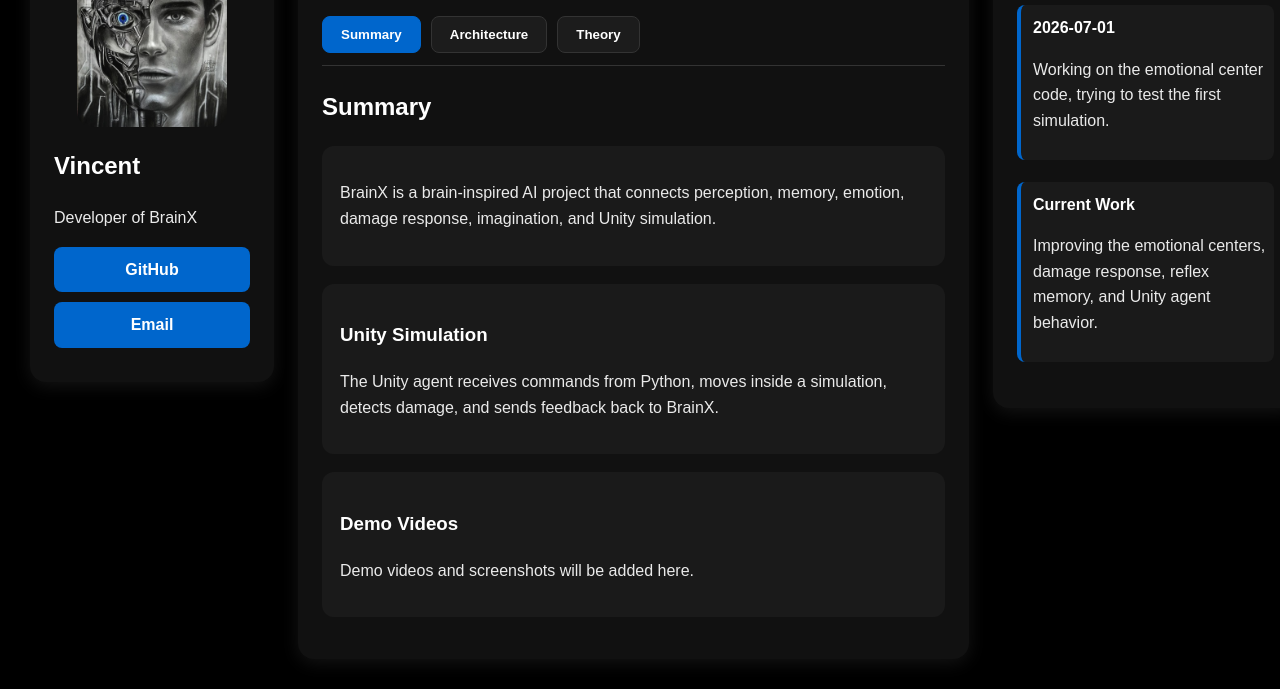
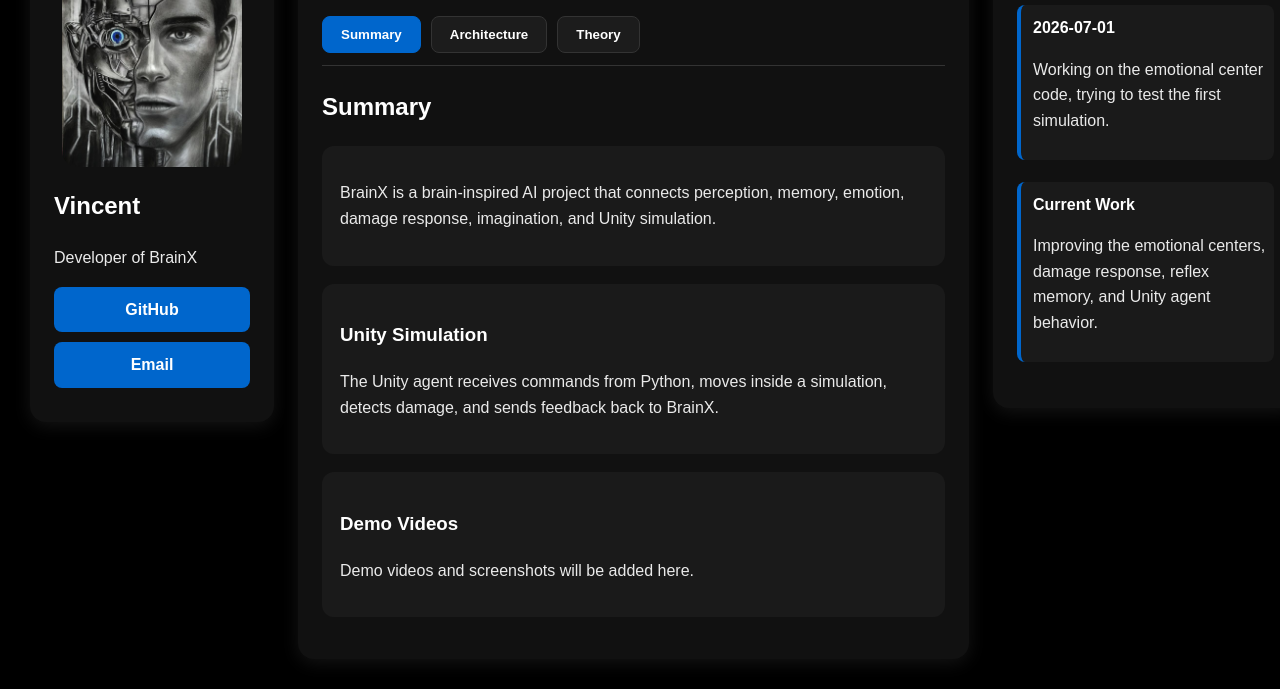
Before and after one commit to vincent2o1/vincent2o1.github.io, a plain HTML site: page index.html in a window 1280 px wide. Shown: the part 127-816 px from the top of the page. Drawn offline with Linux system fonts and the light colour scheme.

Commit message:
Adjust profile image size in index.html
Updated profile image dimensions for better display.

```diff
--- a/index.html
+++ b/index.html
@@ -34,8 +34,8 @@
     }
 
     .profile img {
-      width: 150px;
-      height: 200px;
+      width: 180px;
+      height: 240px;
       object-fit: cover;
       display: block;
       margin: 0 auto 16px auto;
```
